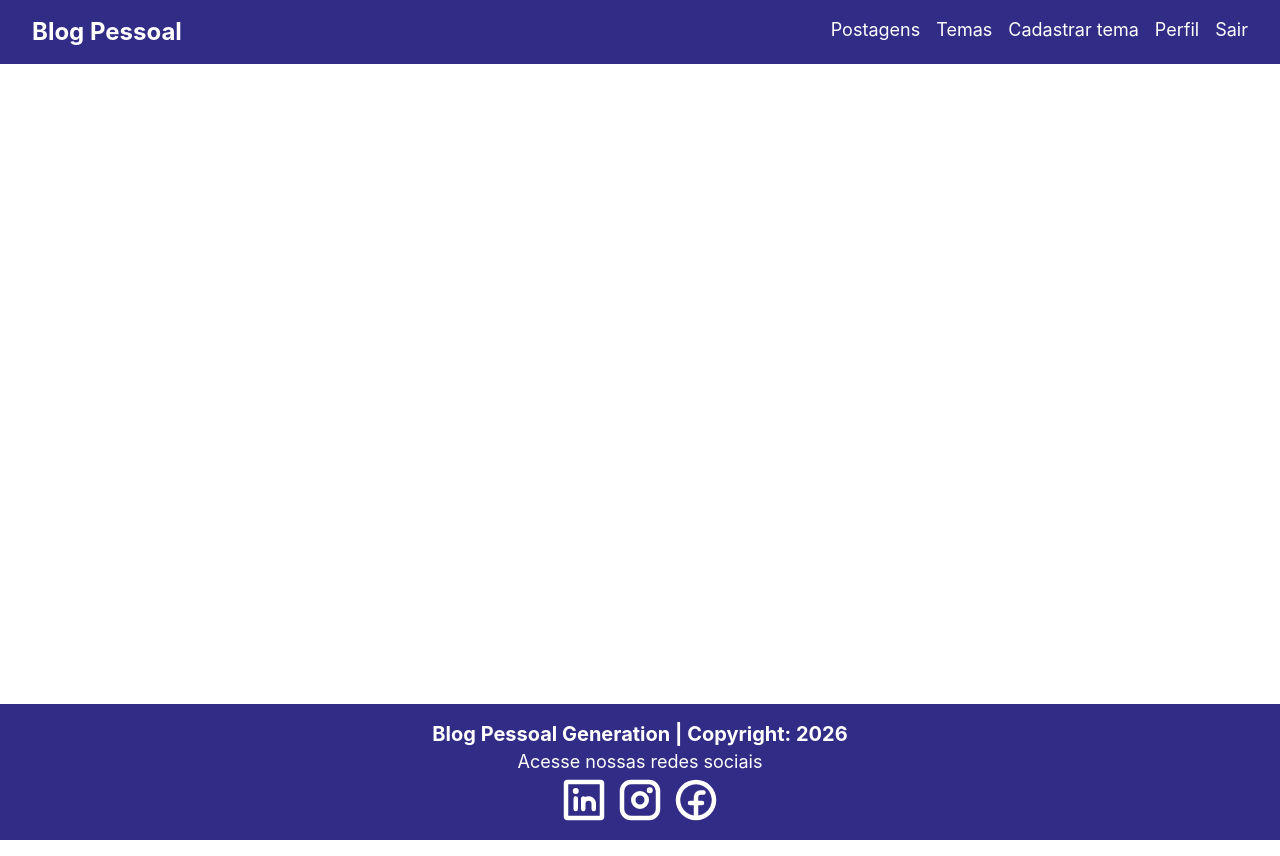
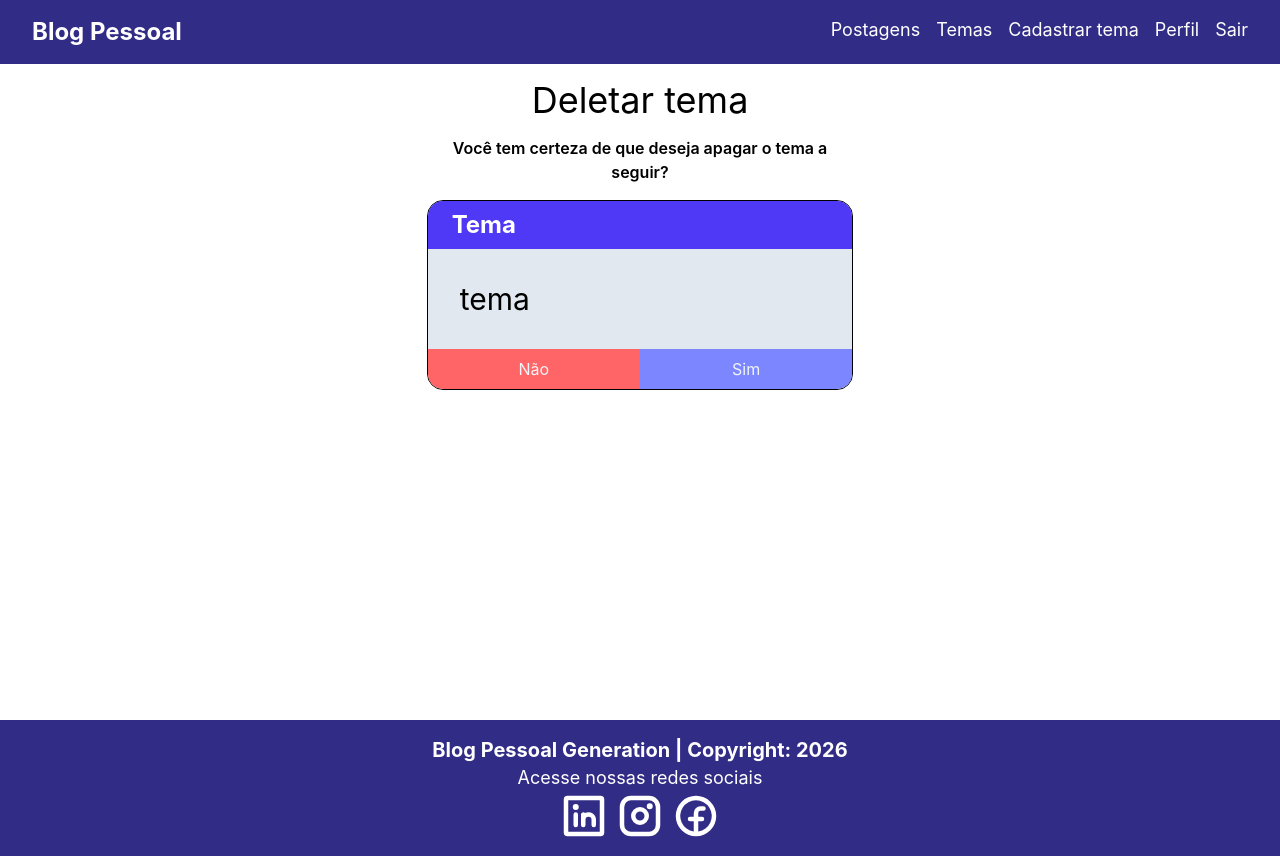
Before and after one commit to Renanferrcun/React, a React (Vite) app: page /deletartema/1 in a window 1280 px wide. Built offline with nearby package versions, Linux system fonts and the light colour scheme.

Commit message:
Estilização deletar tema

```diff
--- a/src/App.tsx
+++ b/src/App.tsx
@@ -1,6 +1,7 @@
 import { BrowserRouter, Route, Routes } from 'react-router-dom'
 import Footer from './components/footer/Footer'
 import Navbar from './components/navbar/Navbar'
+import DeletarTema from './components/tema/deletartema/DeletarTema'
 import FormTema from './components/tema/formtema/FormTema'
 import ListaTemas from './components/tema/listatemas/ListaTemas'
 import { AuthProvider } from './contexts/AuthContext'
@@ -22,6 +23,7 @@
               <Route path="/temas" element={<ListaTemas />} />
               <Route path="/cadastrartema" element={<FormTema />} />
               <Route path="/editartema/:id" element={<FormTema />} />
+              <Route path="/deletartema/:id" element={<DeletarTema />} />
             </Routes>
           </div>
           <Footer />
--- /dev/null
+++ b/src/components/tema/deletartema/DeletarTema.tsx
@@ -0,0 +1,28 @@
+function DeletarTema() {
+    return (
+        <div className='container w-1/3 mx-auto'>
+            <h1 className='text-4xl text-center my-4'>Deletar tema</h1>
+            <p className='text-center font-semibold mb-4'>
+                Você tem certeza de que deseja apagar o tema a seguir?</p>
+            <div className='border flex flex-col rounded-2xl overflow-hidden justify-between'>
+                <header
+                    className='py-2 px-6 bg-indigo-600 text-white font-bold text-2xl'>
+                    Tema
+                </header>
+                <p className='p-8 text-3xl bg-slate-200 h-full'>tema</p>
+                <div className="flex">
+                    <button
+                        className='text-slate-100 bg-red-400 hover:bg-red-600 w-full py-2'>
+                        Não
+                    </button>
+                    <button
+                        className='w-full text-slate-100 bg-indigo-400
+                                   hover:bg-indigo-600 flex items-center justify-center'>
+                        Sim
+                    </button>
+                </div>
+            </div>
+        </div>
+    )
+}
+export default DeletarTema
```
